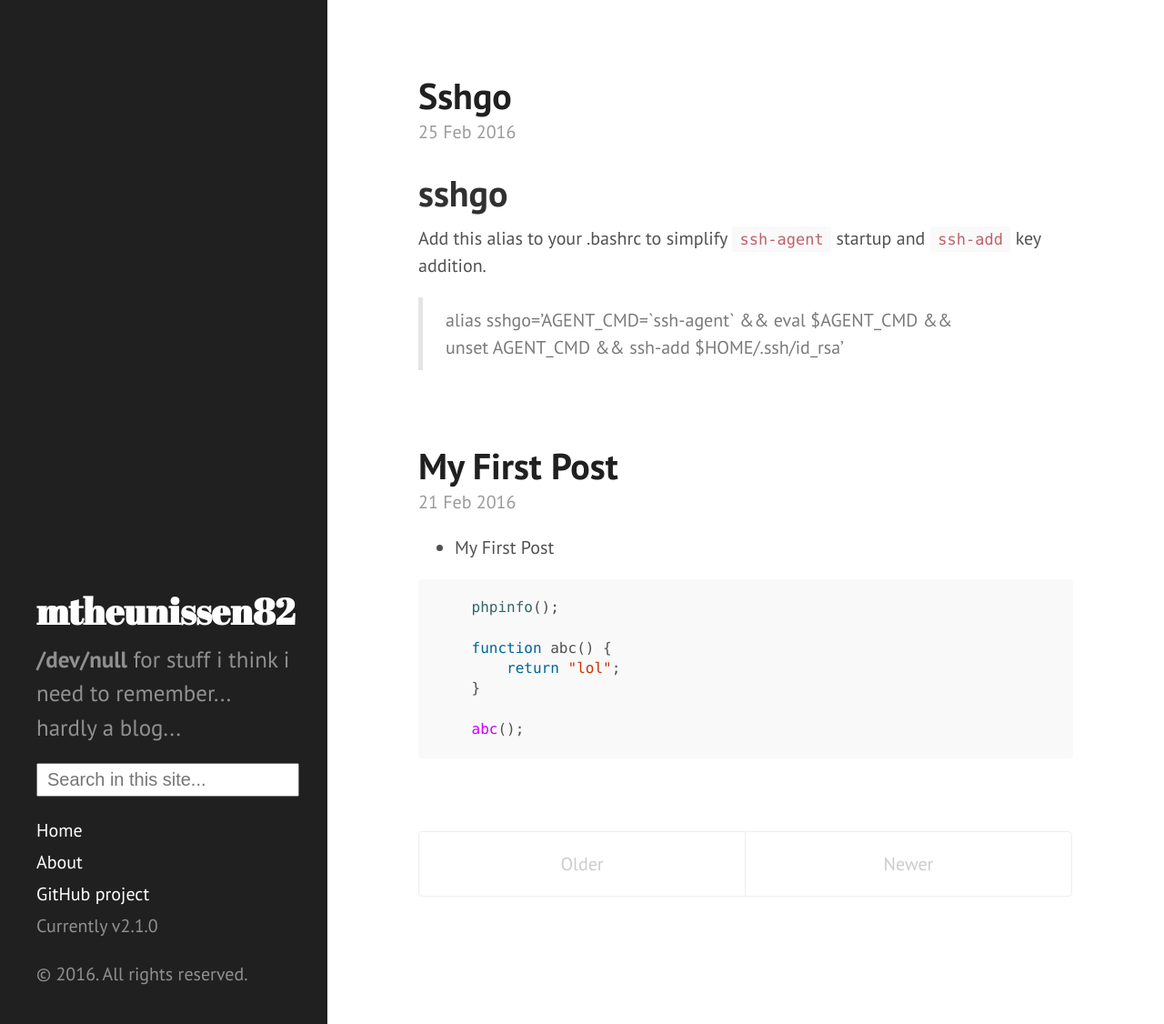
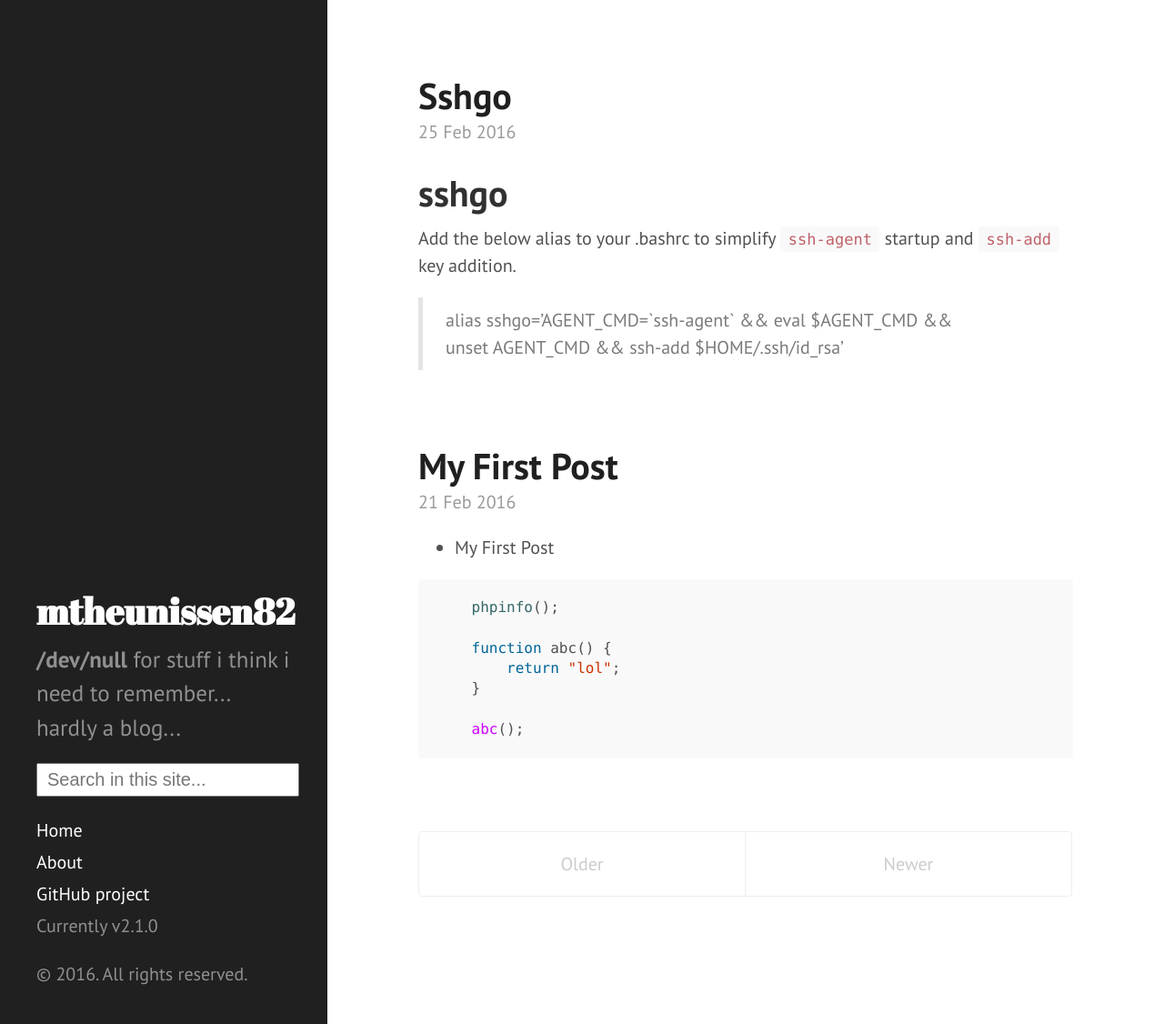
Before and after one commit to mtheunissen82/mtheunissen82.github.io, a Jekyll site: the page built from index.html, in a window 1280 px wide and 1126 px high. Shown: the whole window at 91% size. Built offline with Jekyll 4.4.1, drawn with Linux system fonts in a browser that asks for light colours; nearby versions of some CDN libraries; Markdown is read by kramdown in place of the engine named in the settings; the list of posts is cut into pages by our own code; comment, search, counter and statistics services are not loaded.

Commit message:
Modified sshgo post

```diff
--- a/_posts/2016-02-25-sshgo.md
+++ b/_posts/2016-02-25-sshgo.md
@@ -1,3 +1,3 @@
 # sshgo
-Add this alias to your .bashrc to simplify `ssh-agent` startup and `ssh-add` key addition.
+Add the below alias to your .bashrc to simplify `ssh-agent` startup and `ssh-add` key addition.
 > alias sshgo='AGENT\_CMD=\`ssh-agent\` && eval $AGENT\_CMD && unset AGENT\_CMD && ssh-add $HOME/.ssh/id_rsa'
```
